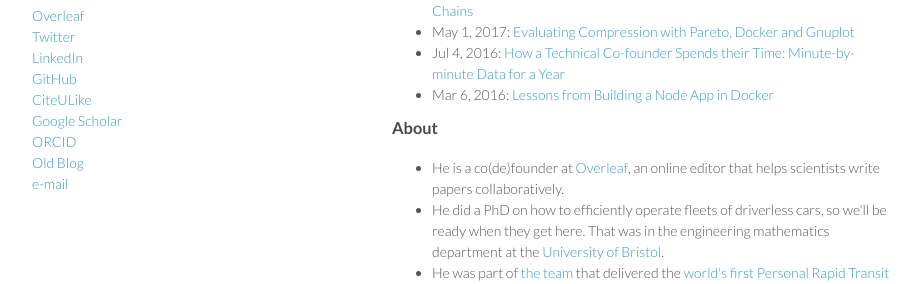
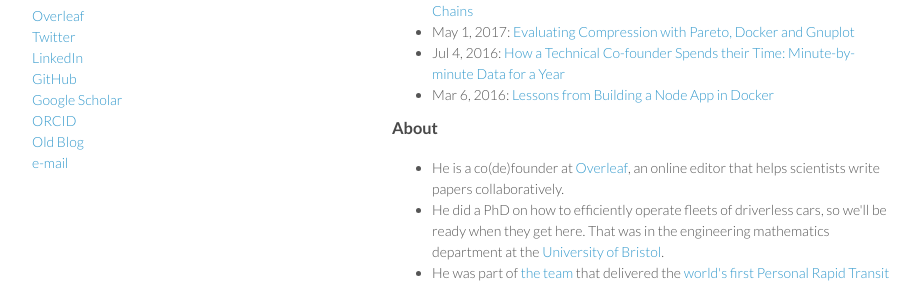
Before and after one commit to jdleesmiller/jdleesmiller.github.io, a Jekyll site: the page built from index.html, in a window 1280 px wide. Shown: the part 306-590 px from the top of the page, without its empty margins (178-1100 px from the left). Built offline with Jekyll 4.4.1, drawn with Linux system fonts in a browser that asks for light colours.

Commit message:
Update jekyll and fix Dockerfile highlighting

````diff
--- a/_posts/2019-09-06-lessons-building-node-app-docker.markdown
+++ b/_posts/2019-09-06-lessons-building-node-app-docker.markdown
@@ -32,7 +32,7 @@
 
 We'll need to write two files, a `Dockerfile` and a `docker-compose.yml`, to which we'll add more later on. Let's start with the bootstrapping `Dockerfile`:
 
-```Dockerfile
+```docker
 FROM node:10.16.3
 
 USER node
@@ -489,7 +489,7 @@
    You can (and should) still run the process as an unprivileged user in production.
 
 2. Use Dockerfile [build arguments](https://docs.docker.com/engine/reference/builder/#arg) to configure the UID and GID of the node user at build time. We can do this by adding a few lines to the development stage of the `Dockerfile`:
-   ```Dockerfile
+   ```docker
    FROM node:10.16.3 AS development
 
    ARG UID=1000
@@ -522,7 +522,7 @@
 [^compose-file-v2]: Both the 2.x and 3.x versions of the Docker Compose file format are still being actively developed. The main benefit of the 3.x series is that it is cross-compatible between single-node applications running on Docker Compose and multi-node applications running on Docker Swarm. In order to be compatible, version 3 drops some useful features from version 2. If you are only interested in Docker Compose, you might prefer to stick with the [latest 2.x format](https://docs.docker.com/compose/compose-file/compose-file-v2/).
 
 [^build-as-root]: Some of this trickery in the `Dockerfile` can be removed if we allow the `npm install` build step to run as root. If we do, we can and should still use the unprivileged node user at runtime, which is where most of the security benefits reside. A `Dockerfile` to run the build as root and the container as the node user would look more like this:
-    ```Dockerfile
+    ```docker
     FROM node:10.16.3
 
     WORKDIR /srv/chat
--- a/index.html
+++ b/index.html
@@ -27,7 +27,6 @@
           <li><a href="https://www.twitter.com/jdleesmiller">Twitter</a></li>
           <li><a href="https://uk.linkedin.com/in/jdleesmiller">LinkedIn</a></li>
           <li><a href="https://github.com/jdleesmiller">GitHub</a></li>
-          <li><a href="http://www.citeulike.org/user/jdleesmiller">CiteULike</a></li>
           <li><a href="http://scholar.google.co.uk/citations?user=KvIYTKYAAAAJ">Google Scholar</a></li>
 
           <li><a href="http://orcid.org/0000-0003-3492-8854">ORCID</a></li>
````
Also changed, not shown: Gemfile.lock, assets/todo-demo/todo-demo-frontend-approach.svg (added), 1 other file.
